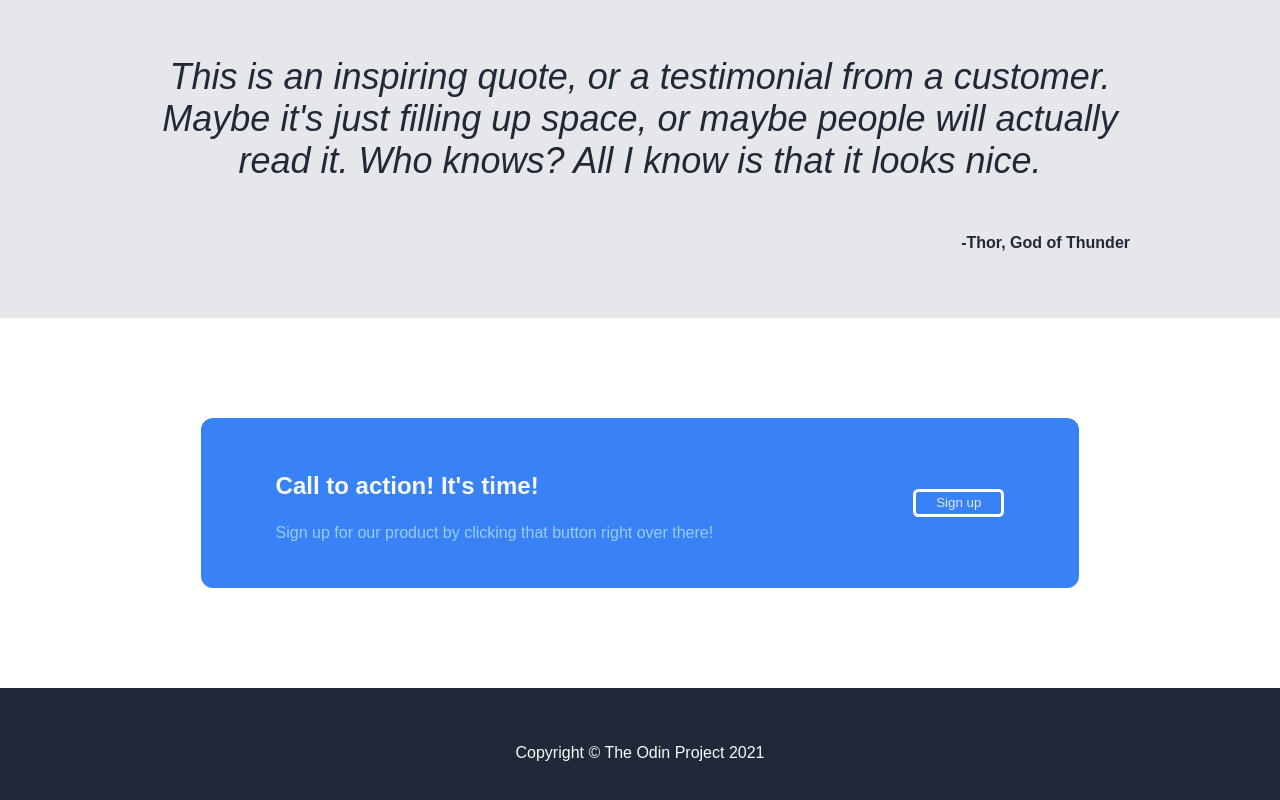
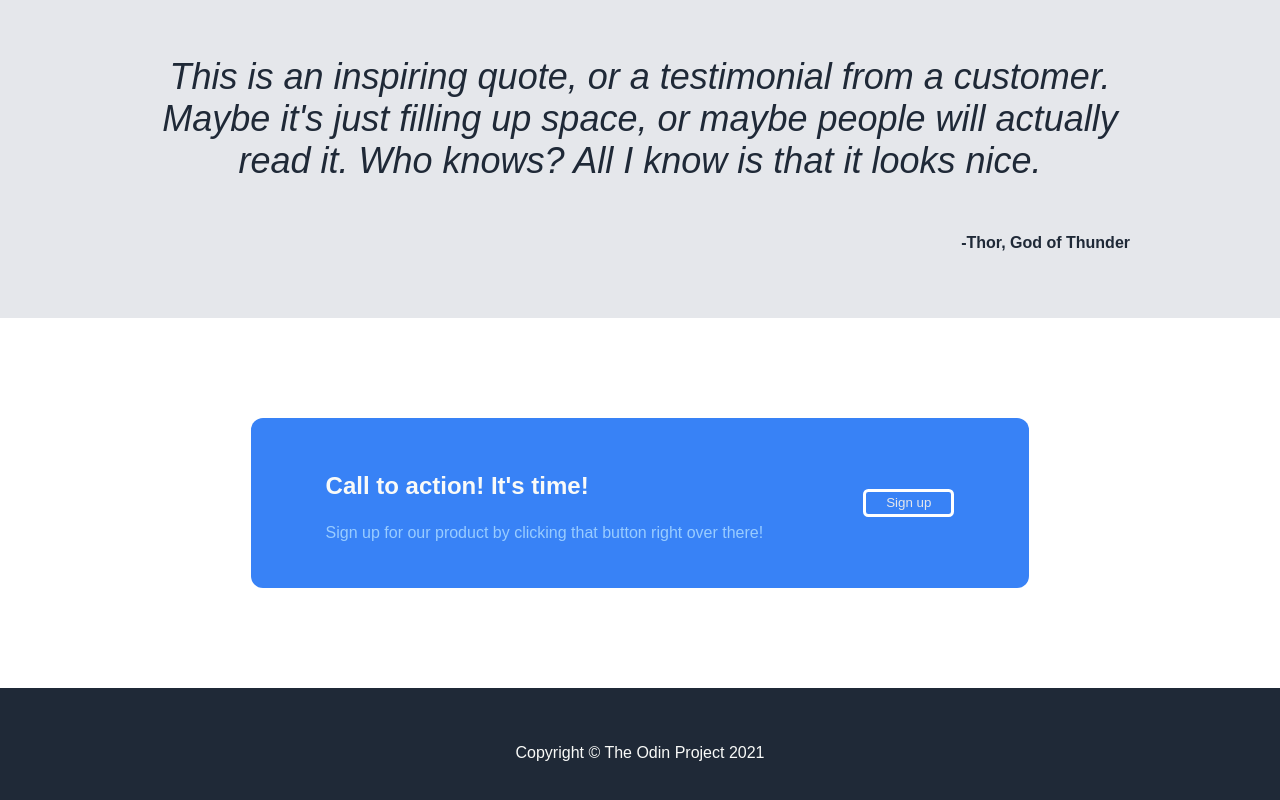
Before and after one commit to jalamb5/Odin-landing-page, a plain HTML site: page index.html in a window 1280 px wide. Shown: the part 712-1512 px from the top of the page. Drawn offline with Linux system fonts and the light colour scheme.

Commit message:
adjust call to action css gap

```diff
--- a/style.css
+++ b/style.css
@@ -164,7 +164,7 @@ button {
     border-radius: .75em;
     display: flex;
     align-items: center;
-    gap: 200px;
+    gap: 100px;
 }
 
 .boldfour {
@@ -179,6 +179,7 @@ button {
 .buttonfour {
     border: solid white;
     height: fit-content;
+    min-width: fit-content;
 }
 
 .footer {
```
